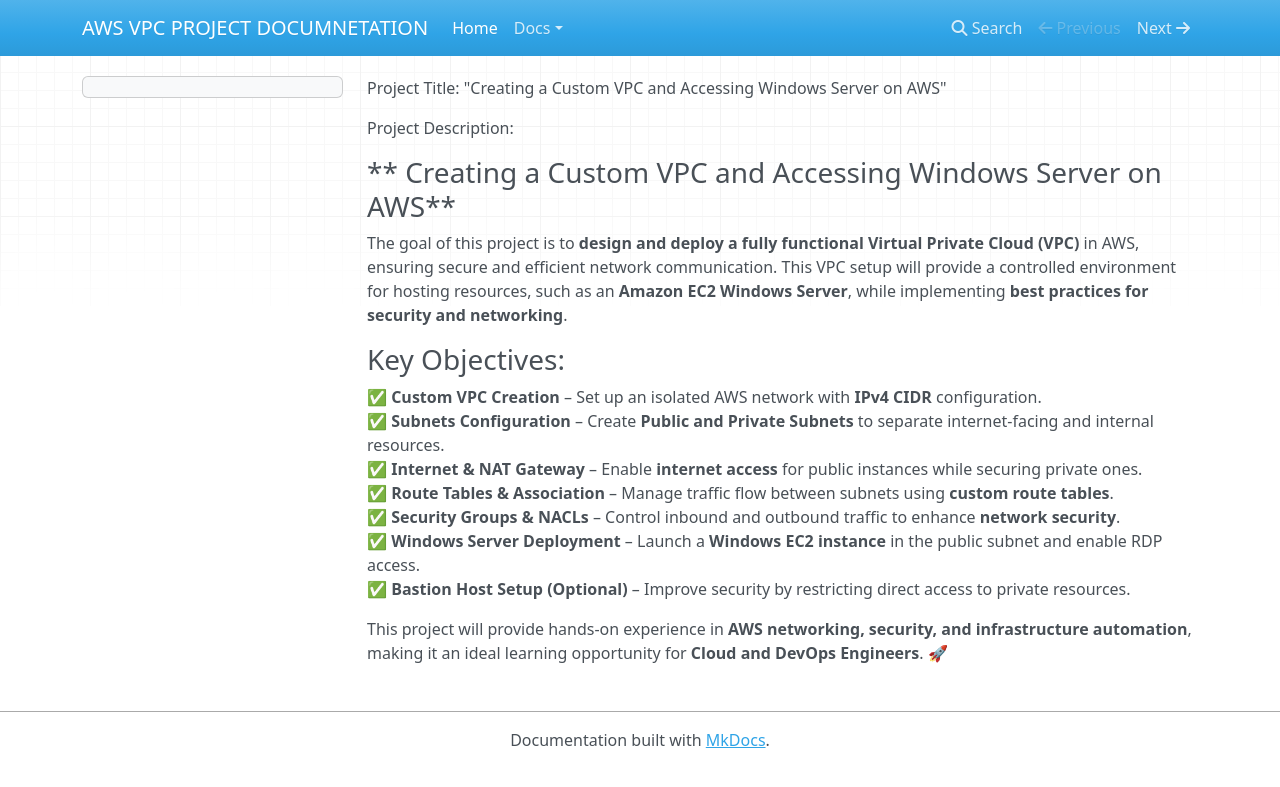
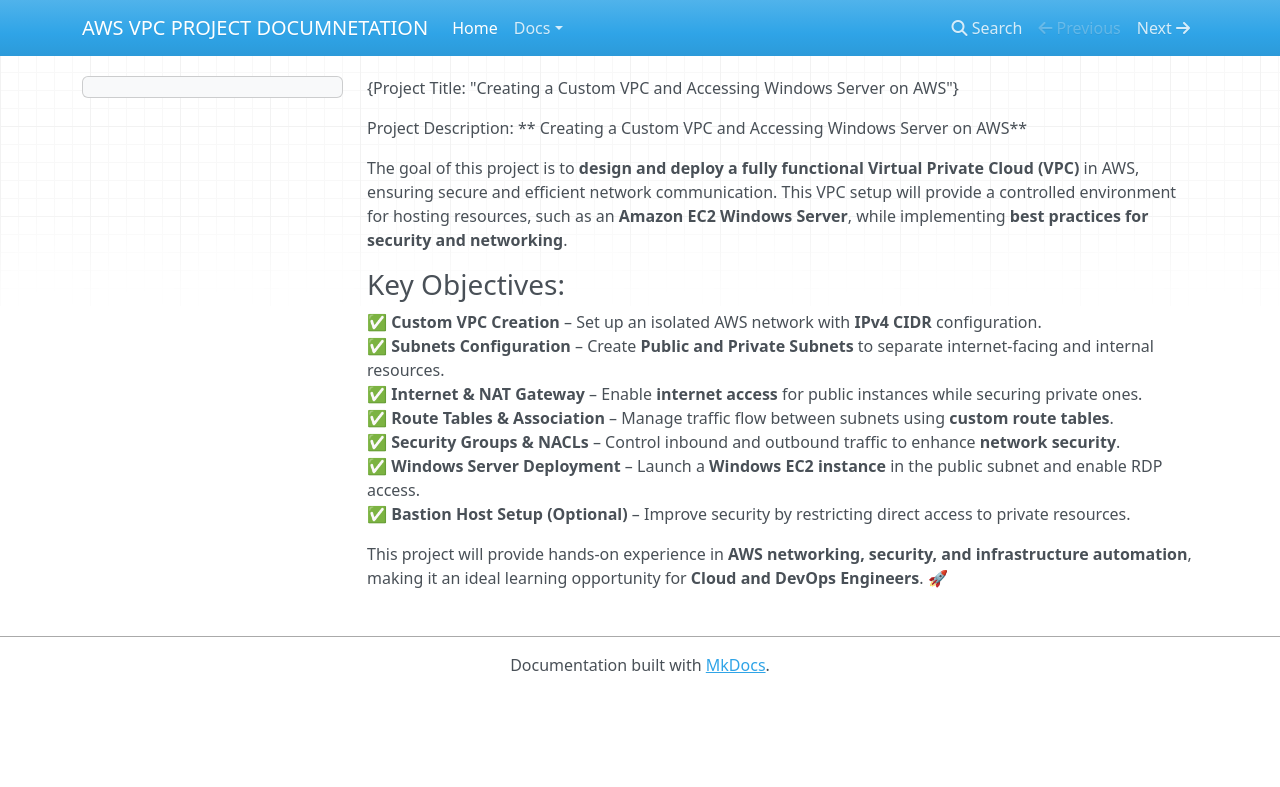
Before and after one commit to FahadCloudOps/VPC-SETUP-PROJECT, an MkDocs documentation site: the page built from docs/index.md, in a window 1280 px wide. Shown: the top 787 px of the page. Built offline with MkDocs 1.6.1, drawn with Linux system fonts in a browser that asks for light colours; nearby versions of some CDN libraries.

```diff
--- a/docs/index.md
+++ b/docs/index.md
@@ -1,10 +1,9 @@
 
 
-Project Title: "Creating a Custom VPC and Accessing Windows Server on AWS"
+{Project Title: "Creating a Custom VPC and Accessing Windows Server on AWS"}
 
 Project Description:
-
-### ** Creating a Custom VPC and Accessing Windows Server on AWS**
+** Creating a Custom VPC and Accessing Windows Server on AWS**
 
 The goal of this project is to **design and deploy a fully functional Virtual Private Cloud (VPC)** in AWS, ensuring secure and efficient network communication. This VPC setup will provide a controlled environment for hosting resources, such as an **Amazon EC2 Windows Server**, while implementing **best practices for security and networking**.
 
```
